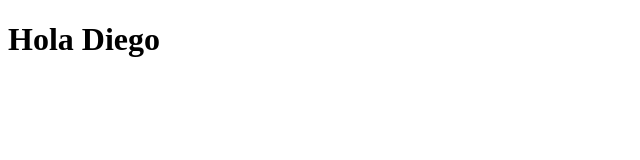
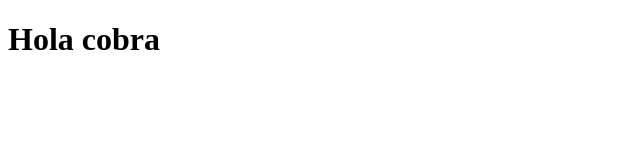
Before and after one commit to VictorPrietoxd/saludos, a plain HTML site: page index.html in a window 1280 px wide. Shown: the full height of the page, 0-640 px from the left. Drawn offline with Linux system fonts and the light colour scheme.

Commit message:
saludando a cobra

```diff
--- a/index.html
+++ b/index.html
@@ -7,6 +7,6 @@
     <title>Document</title>
 </head>
 <body>
-    <h1>Hola Diego</h1>
+    <h1>Hola cobra</h1>
 </body>
 </html>
```
